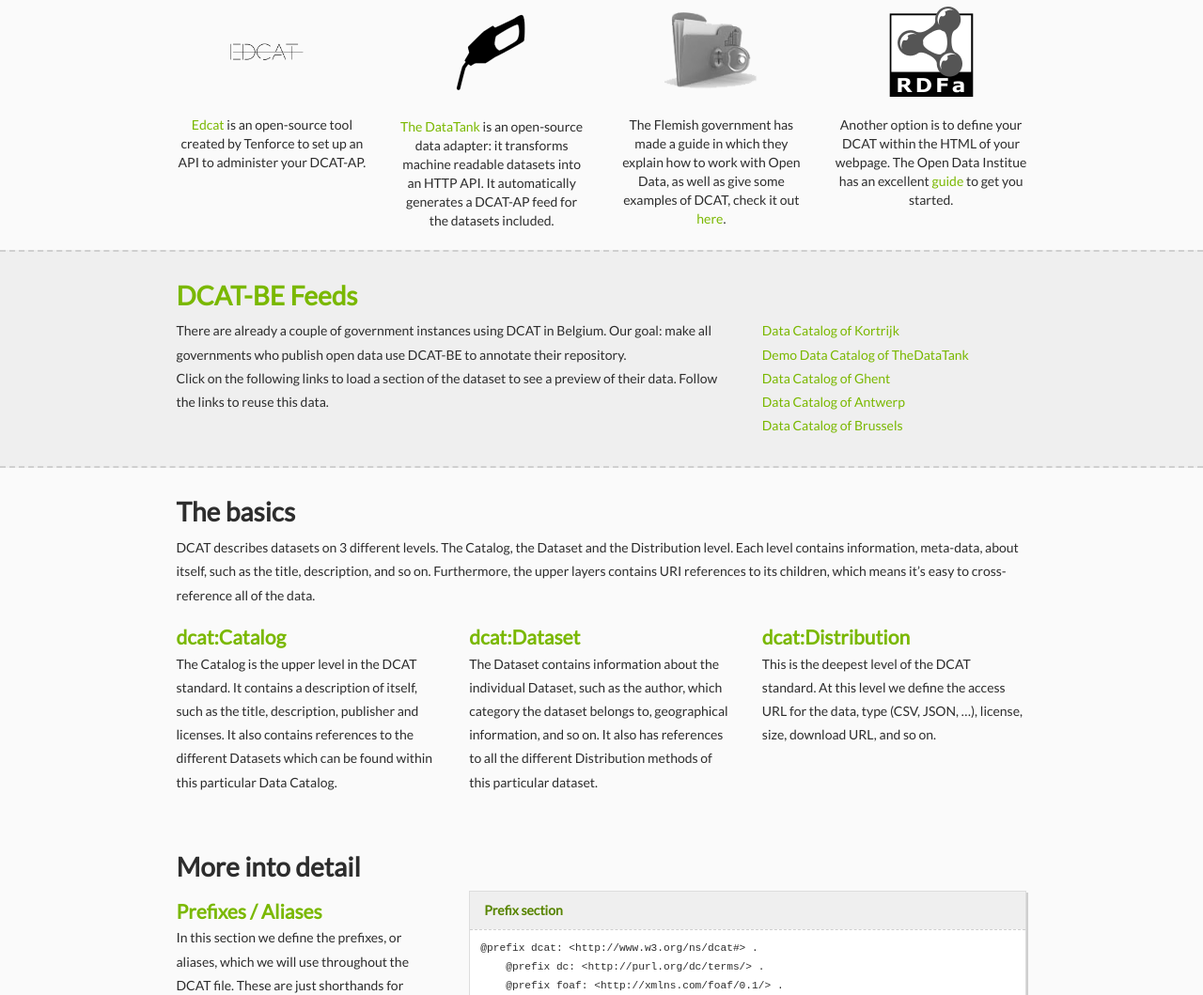
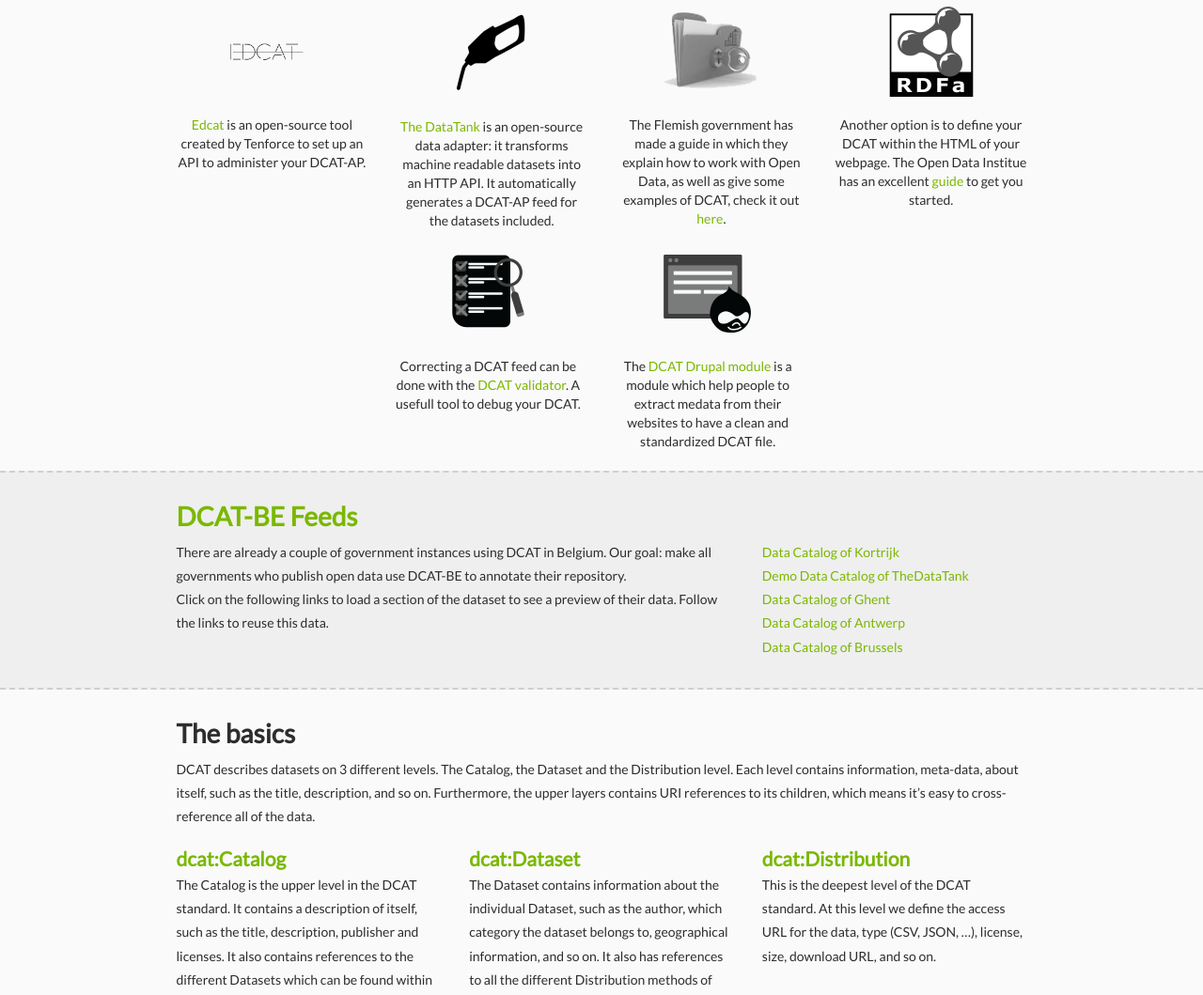
Before and after one commit to openknowledgebe/dcat-be, a website: page index.html in a window 1280 px wide. Shown: the part 962-2021 px from the top of the page at 94% size. Drawn offline with nearby package versions, Linux system fonts and the light colour scheme.

Commit message:
added the dcat validator and dcat drupal module to the site (responsive)

```diff
--- a/css/default.css
+++ b/css/default.css
@@ -259,6 +259,12 @@
       vertical-align: middle;
       max-width: 100px;
       max-height: 100px; }
+    /* Code by Stan Callewaert */
+    #tools .tool:nth-child(5) {
+      clear: left;
+      margin-top: 1em; }
+    #tools .tool:nth-child(6) {
+      margin-top: 1em; }
 
 .code-example {
   font-family: "Courier New", Courier, monospace;
@@ -347,7 +353,10 @@
     #dcat-example .code-details span {
       margin-top: 10px; }
     #dcat-example .code-details p {
-      margin-bottom: 1em; } }
+      margin-bottom: 1em; }
+    /* Code by Stan Callewaert */
+    #tools .tool:nth-child(5) {
+      margin-left: 230px; } }
 .form-control::-webkit-input-placeholder {
   color: #7a7a7a; }
 
--- a/index.html
+++ b/index.html
@@ -150,6 +150,14 @@
                 <div class="col-xs-6 col-md-3 tool">
                     <div class="tool-img-wrapper"><a href="https://theodi.org/guides/marking-up-your-dataset-with-dcat"><img src="images/tools/rdfa_b.png"></a></div>
                     <br>Another option is to define your DCAT within the HTML of your webpage. The Open Data Institue has an excellent <a href="https://theodi.org/guides/marking-up-your-dataset-with-dcat">guide</a> to get you started.
+                </div>
+                <div class="col-xs-6 col-md-3 tool">
+                    <div class="tool-img-wrapper"><a href="http://www.dcat.be/validator"><img src="images/tools/validator.png"></a></div>
+                    <br>Correcting a DCAT feed can be done with the <a href="http://www.dcat.be/validator">DCAT validator</a>. A usefull tool to debug your DCAT.
+                </div>
+                <div class="col-xs-6 col-md-3 tool">
+                    <div class="tool-img-wrapper"><a href="https://github.com/oSoc15/dcat-drupal"><img src="images/tools/drupalModule.png"></a></div>
+                    <br>The <a href="https://github.com/oSoc15/dcat-drupal">DCAT Drupal module</a> is a module which help people to extract medata from their websites to have a clean and standardized DCAT file.
                 </div>
             </div>
 
```
Also changed, not shown: images/tools/drupalModule.png (added), images/tools/ipt.png (added), images/tools/validator.png (added).
